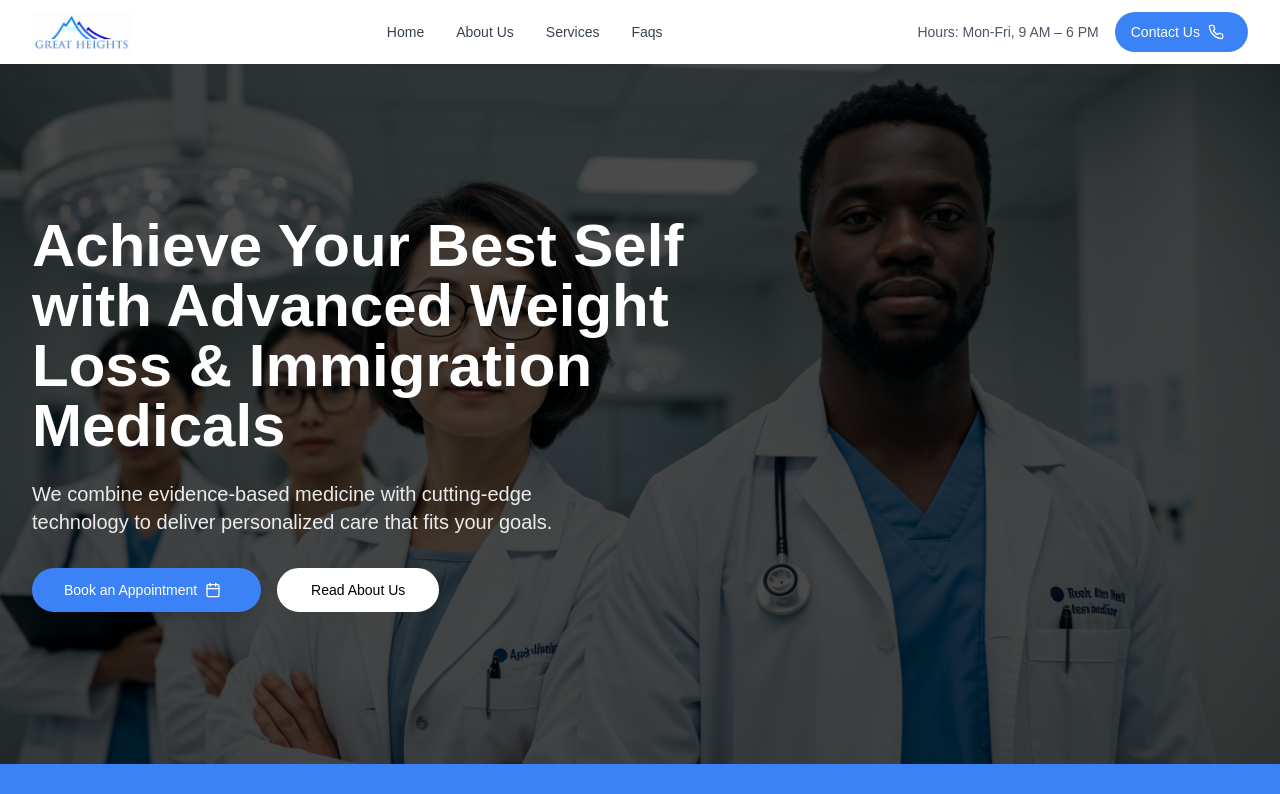
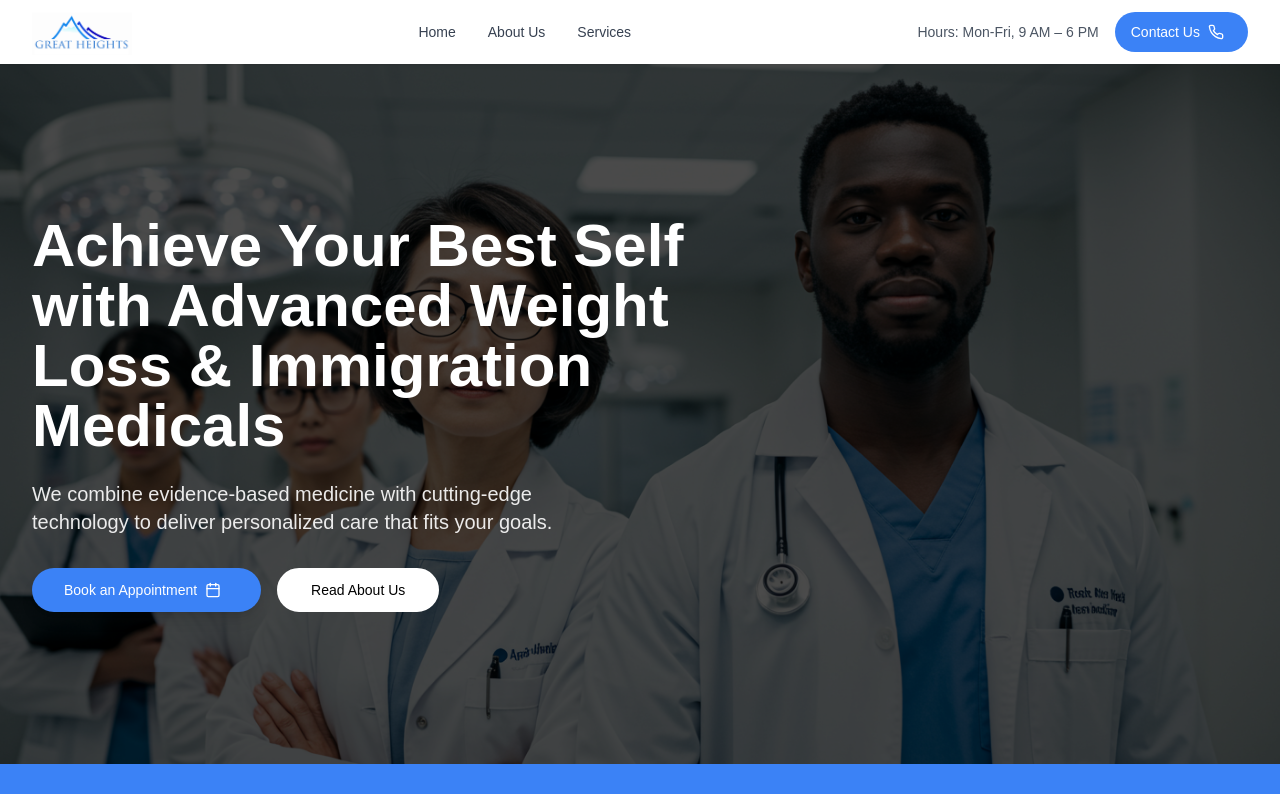
Before and after one commit to segun-aderinola/great-heights-medical, a Next.js app: page / in a window 1280 px wide. Shown: the top 794 px of the page. Built offline with nearby package versions, Linux system fonts and the light colour scheme; a web font is replaced by a local one.

Commit message:
removed faq

```diff
--- a/components/header.tsx
+++ b/components/header.tsx
@@ -54,9 +54,9 @@ export function Header() {
             <Link href="/services" className="text-gray-700 hover:text-primary text-body-text transition-colors">
               Services
             </Link>
-            <Link href="#" className="text-gray-700 hover:text-primary text-body-text transition-colors">
+            {/* <Link href="#" className="text-gray-700 hover:text-primary text-body-text transition-colors">
               Faqs
-            </Link>
+            </Link> */}
           </nav>
 
           {/* Desktop Right Side */}
@@ -193,13 +193,13 @@ export function Header() {
           >
             Services
           </Link>
-          <Link
+          {/* <Link
             href="#"
             className="block text-gray-700 hover:text-primary text-body-text py-2 transition-colors"
             onClick={closeMobileMenu}
           >
             Faqs
-          </Link>
+          </Link> */}
           <div className="pt-4 border-t border-gray-200">
             <Link href="https://calendly.com/great-heights-info/30min">
               <Button
```
